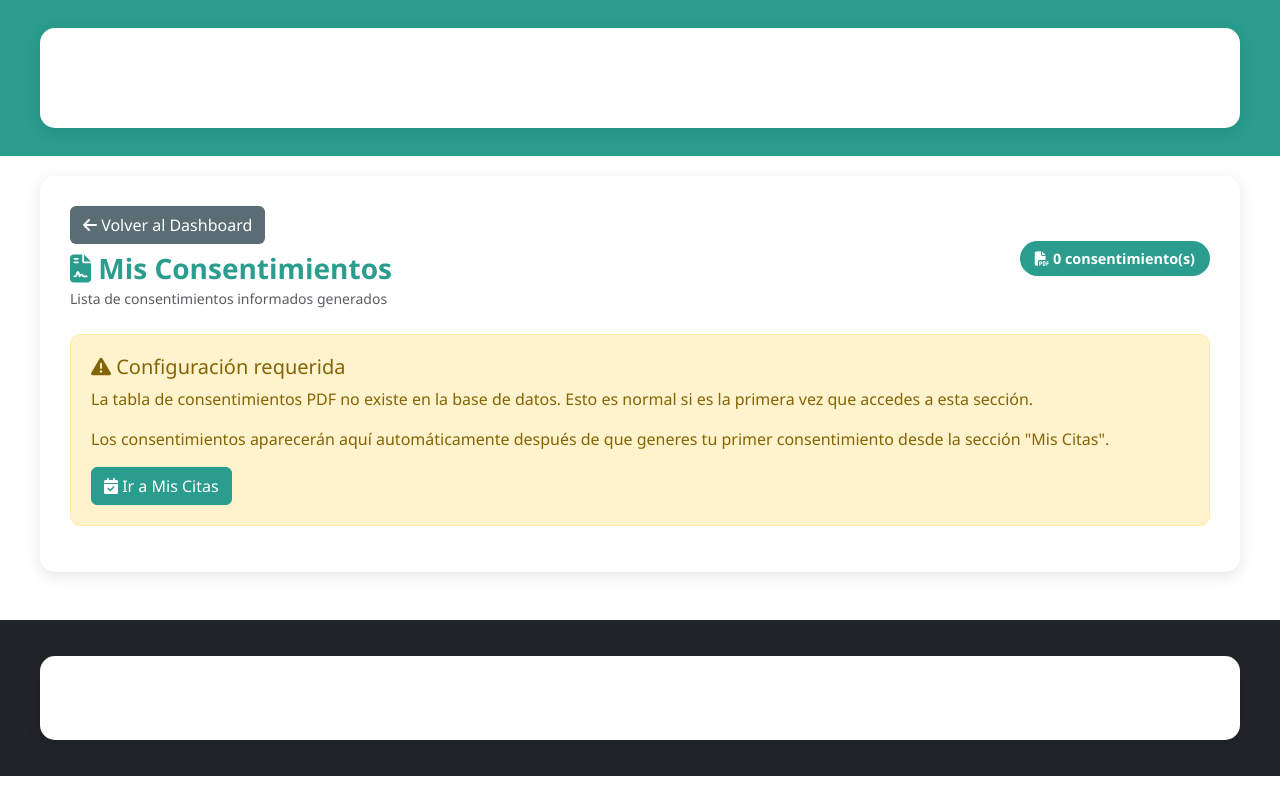
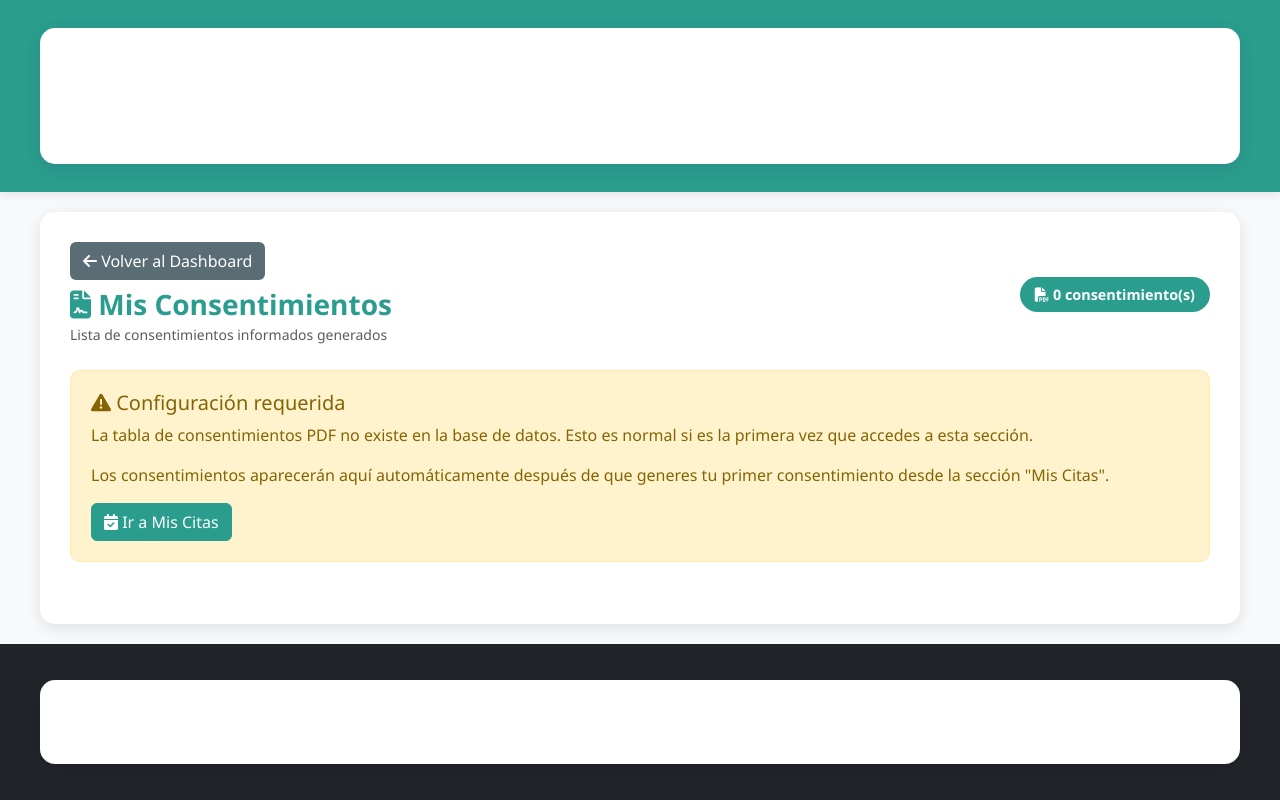
Before and after one commit to Lexisuriel/piel, a PHP site: page /tcpdf/dashboard/ver_consentimiento.php in a window 1280 px wide. Run offline with PHP 8.4, Linux system fonts and the light colour scheme; the visitor is signed in with stand-in values (Sample User, id 1); data that the repository does not hold is empty.

Commit message:
cambio de color

```diff
--- a/dashboard/ver_consentimiento.php
+++ b/dashboard/ver_consentimiento.php
@@ -54,8 +54,8 @@
     <meta charset="UTF-8">
     <meta name="viewport" content="width=device-width, initial-scale=1.0">
     <title>Mis Consentimientos - Pro-Piel</title>
-    <link href="https://cdn.jsdelivr.net/npm/bootstrap@5.3.0/dist/css/bootstrap.min.css" rel="stylesheet">
-    <link rel="stylesheet" href="https://cdnjs.cloudflare.com/ajax/libs/font-awesome/6.7.1/css/all.min.css">
+    <link href="https://cdn.jsdelivr.net/npm/bootstrap@5.3.2/dist/css/bootstrap.min.css" rel="stylesheet">
+    <link rel="stylesheet" href="https://cdnjs.cloudflare.com/ajax/libs/font-awesome/6.5.1/css/all.min.css">
     <link rel="icon" href="../ico/logo.ico">
 
     <style>
@@ -65,8 +65,26 @@
         }
 
         body {
-            background-color: #ffffffff;
+            background-color: #f8f9fa;
             font-family: 'Segoe UI', Tahoma, Geneva, Verdana, sans-serif;
+            min-height: 100vh;
+            display: flex;
+            flex-direction: column;
+        }
+
+        .navbar {
+            background-color: var(--primary-color) !important;
+            box-shadow: 0 2px 10px rgba(0,0,0,0.1);
+            z-index: 1000;
+        }
+
+        .navbar-brand {
+            font-weight: 700;
+            font-size: 1.5rem;
+        }
+
+        .navbar-text {
+            font-weight: 500;
         }
 
         .container {
@@ -77,6 +95,7 @@
             max-width: 1200px;
             margin-top: 20px;
             margin-bottom: 20px;
+            flex: 1;
         }
 
         h3 {
@@ -175,6 +194,16 @@
             margin: 0 2px;
         }
 
+        footer {
+            background-color: #343a40 !important;
+            margin-top: auto;
+            width: 100%;
+        }
+
+        footer p {
+            margin-bottom: 0;
+        }
+
         @media (max-width: 768px) {
             .container {
                 padding: 15px;
@@ -193,12 +222,17 @@
             .btn-group .btn {
                 margin: 2px 0;
             }
+
+            .navbar-brand {
+                font-size: 1.2rem;
+            }
         }
     </style>
 </head>
 <body>
     <!-- Navbar Superior -->
-    <nav class="navbar navbar-expand-lg navbar-dark" style="background-color: var(--primary-color);">
+    <nav class="navbar navbar-expand-lg navbar-dark">
+        <div class="container-fluid">
             <div class="container">
                 <a class="navbar-brand" href="../index.php">
                     <i class="fas fa-user-md"></i> Pro-Piel
@@ -209,8 +243,10 @@
                     </span>
                 </div>
             </div>
+        </div>
     </nav>
 
+    <!-- Contenido Principal -->
     <div class="container">
         <!-- Header -->
         <div class="d-flex justify-content-between align-items-center mb-4">
@@ -270,7 +306,7 @@
                                 <td>
                                     <span class="badge bg-info badge-especialidad"><?= htmlspecialchars($row['especialidad']) ?></span>
                                 </td>
-                                <td><?= htmlspecialchars($row['fecha_cita']) ?></td>
+                                <td><?= date('d/m/Y', strtotime($row['fecha_cita'])) ?></td>
                                 <td>
                                     <span class="badge bg-secondary"><?= htmlspecialchars($row['tipo_cita']) ?></span>
                                 </td>
@@ -326,21 +362,21 @@
     </div>
 
     <!-- Footer -->
-    <footer class="bg-dark text-white text-center py-3 mt-5">
+    <footer class="bg-dark text-white text-center py-3">
         <div class="container">
             <p class="mb-0">&copy; 2025 Pro-Piel. Todos los derechos reservados.</p>
         </div>
     </footer>
 
     <!-- Scripts -->
-    <script src="https://cdn.jsdelivr.net/npm/bootstrap@5.3.0/dist/js/bootstrap.bundle.min.js"></script>
+    <script src="https://cdn.jsdelivr.net/npm/bootstrap@5.3.2/dist/js/bootstrap.bundle.min.js"></script>
     <script>
         // Confirmación antes de descargar
         document.addEventListener('DOMContentLoaded', function() {
             const downloadButtons = document.querySelectorAll('a[download]');
             downloadButtons.forEach(button => {
                 button.addEventListener('click', function(e) {
-                    const fileName = this.closest('tr').querySelector('.file-icon').nextSibling.textContent.trim();
+                    const fileName = this.getAttribute('download');
                     if (!confirm(`¿Descargar el archivo "${fileName}"?`)) {
                         e.preventDefault();
                     }
@@ -352,11 +388,17 @@
             buttons.forEach(button => {
                 button.addEventListener('mouseenter', function() {
                     this.style.transform = 'translateY(-2px)';
+                    this.style.transition = 'all 0.3s ease';
                 });
                 button.addEventListener('mouseleave', function() {
                     this.style.transform = 'translateY(0)';
                 });
             });
+
+            // Verificar si los elementos existen
+            console.log('Navbar:', document.querySelector('.navbar'));
+            console.log('Footer:', document.querySelector('footer'));
+            console.log('Container:', document.querySelector('.container'));
         });
     </script>
 </body>
```
Lines whose indentation alone changed are shown as unchanged.
